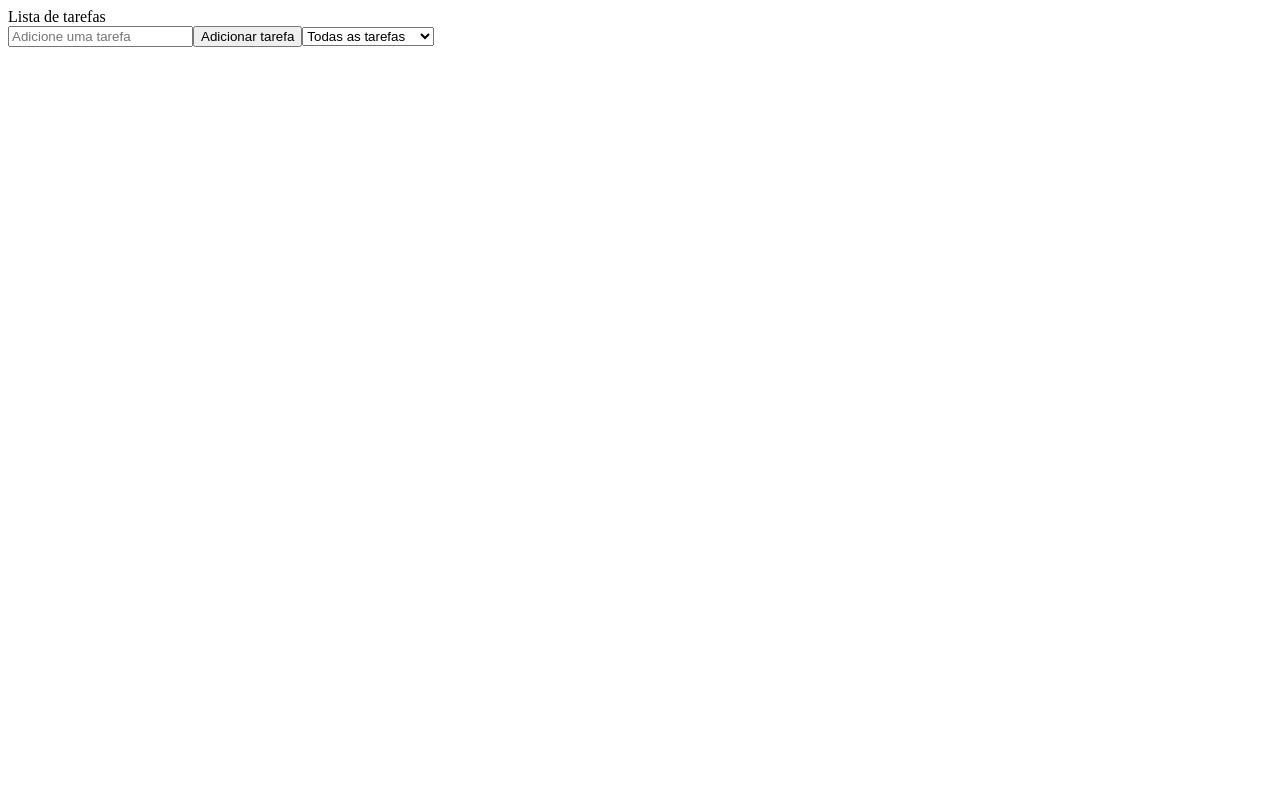
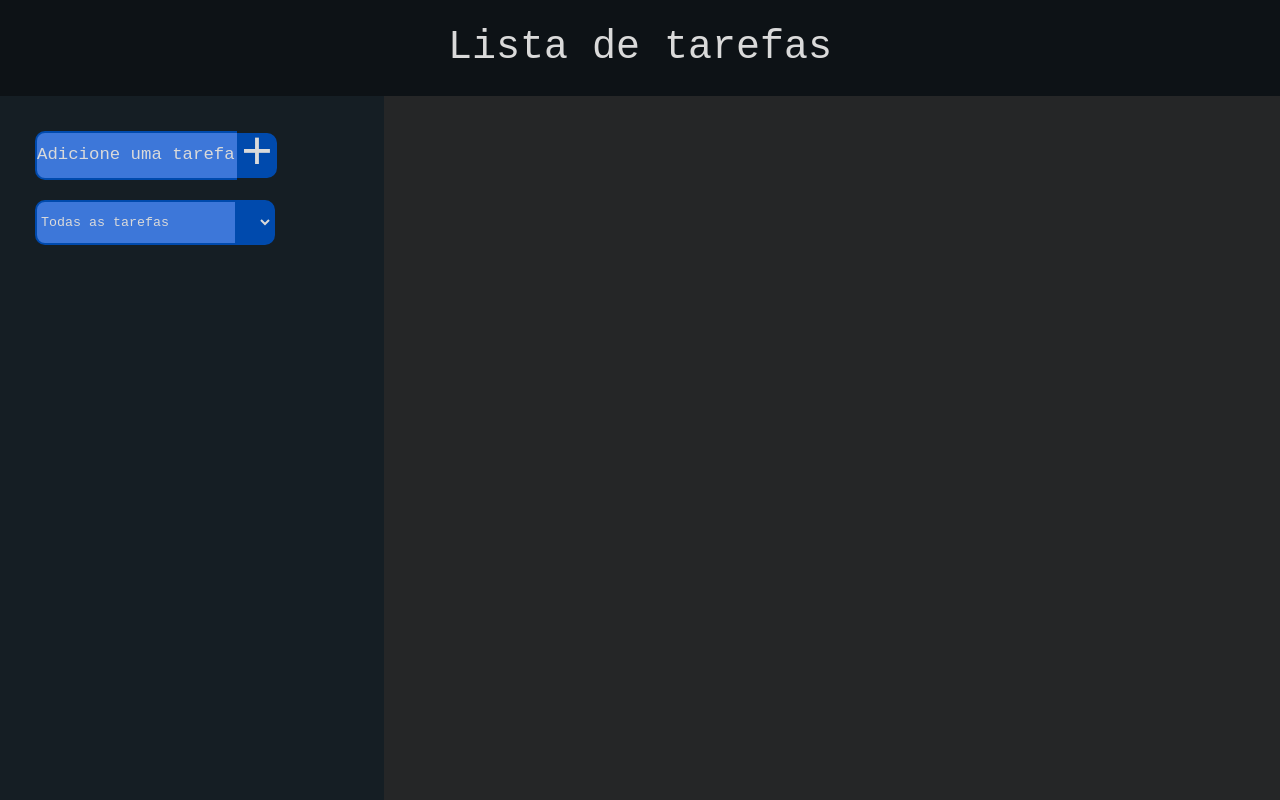
Before and after one commit to beofrid/lista-de-tarefas, a React (Create React App) app: page / in a window 1280 px wide. Built offline with nearby package versions, Linux system fonts and the light colour scheme.

Commit message:
css and more

```diff
--- a/package.json
+++ b/package.json
@@ -8,6 +8,7 @@
     "@testing-library/user-event": "^13.5.0",
     "react": "^18.2.0",
     "react-dom": "^18.2.0",
+    "react-icons": "^4.4.0",
     "react-scripts": "5.0.1",
     "web-vitals": "^2.1.4"
   },
--- a/src/App.css
+++ b/src/App.css
@@ -1,9 +1,94 @@
 * {
-  /* margin: 0;
-  padding: 0; */
+  margin: 0;
+  padding: 0;
   text-decoration: none;
-  list-style-type: none
+  list-style-type: none;
+  font-family: monospace;
+  color: #dadada;
+
 }
+.container{
+  display: flex;
+}
+
+body {
+  background: #252627;
+}
+header {
+  height: 12vh;
+  font-size: 30pt;
+  line-height: 12vh;
+  text-align: center;
+  background-color: #0D1216;
+
+}
+form {
+  height: 88vh;
+  background-color: #151E24;
+  width: 30%;
+
+}
+.form {
+  display: flex;
+  flex-wrap: wrap;
+  align-items: center;
+  padding: 35px 10px 0 35px ;
+
+}
+
+.inputTask{
+  height: 45px;
+  width: 200px;
+  border: 2px solid #004AAD;
+  border-right: none;
+  background-color: #3D77D9;
+  border-radius: 10px 0 0 10px;
+
+}
+
+.inputTask::placeholder{
+  font-size: 13pt;
+  color: #dadada;
+
+}
+
+.status{
+  margin-top: 20px;
+  height: 45px;
+  width: 240px;
+  border: 2px solid #004AAD;
+  border-radius: 10px;
+  background-image: linear-gradient(90deg, #3D77D9 84%,#004AAD 84%);
+
+}
+
+
+
+.submitTask{
+  height: 45px;
+  width: 40px;
+  font-size: 40pt;
+  line-height: 1px;
+  border: 1px solid #004AAD;
+  border: 2px solid #004AAD;
+  background-color: #004AAD;
+  border-radius: 0 10px 10px 0;;
+
+
+}
+
+.list {
+  display: flex;
+  flex-direction: column;
+  width: 100%;
+  height: 100%;
+}
+li {
+  background-color: #3D77D9;
+  width: 50vw;
+}
+
+
 
 .task {
   display: flex;
--- a/src/App.js
+++ b/src/App.js
@@ -2,7 +2,6 @@ import React, { useState, useEffect } from "react";
 import './App.css';
 import AddToList from './components/AddToList';
 import ListOfTasks from "./components/ListOfTasks.js"
-// import Task from "./components/Task";
 
 function App() {
   const [inputText, setInputText] = useState ("");
@@ -29,28 +28,29 @@ function App() {
   }
 
   useEffect(()=> {
-    filterObserver();
-  }, [toDo, filter])
+    filterObserver();}, [toDo, filter])
 
 
 
   return (
     <div className="App">
       <header> Lista de tarefas  </header>
-      <AddToList
+      <div className="container">
+        <AddToList
         toDo={toDo}
         inputText={inputText}
         setToDo={setToDo}
         setInputText={setInputText}
         setFilter={setFilter}
       />
-      {/* <div>{inputText}</div> */}
 
       <ListOfTasks
       setToDo={setToDo}
       toDo={toDo}
       filteredTasks={filteredTasks}
       />
+      </div>
+
 
 
     </div>
--- a/src/components/AddToList.js
+++ b/src/components/AddToList.js
@@ -27,10 +27,11 @@ const AddToList = ({setInputText, inputText, toDo, setToDo, setFilter}) => {
   return (
 
       <form>
-        <input  type="text" value={inputText}  onChange={inputTextObserver} placeholder="Adicione uma tarefa"></input>
-        <button type="submit" onClick={submitObserver}>Adicionar tarefa</button>
+        <div className="form">
+        <input className="inputTask" type="text" value={inputText}  onChange={inputTextObserver} placeholder="Adicione uma tarefa"></input>
+        <button className="submitTask" type="submit" onClick={submitObserver}>+</button>
 
-        <select onChange={filterObserver}>
+        <select onChange={filterObserver} className="status">
           <option value="all">Todas as tarefas</option>
           <option value="completed">Tarefas completas </option>
           <option value="uncomplete">Tarefas pendentes</option>
@@ -39,6 +40,7 @@ const AddToList = ({setInputText, inputText, toDo, setToDo, setFilter}) => {
 
 
         </select>
+        </div>
       </form>
 
 
--- a/src/index.js
+++ b/src/index.js
@@ -1,6 +1,5 @@
 import React from 'react';
 import ReactDOM from 'react-dom/client';
-import './index.css';
 import App from './App';
 
 const root = ReactDOM.createRoot(document.getElementById('root'));
```
Also changed, not shown: src/index.css (deleted, +0 -13 lines), src/setupTests.js (deleted, +0 -5 lines), 2 other files (tests, documents, lock files or other folders).
